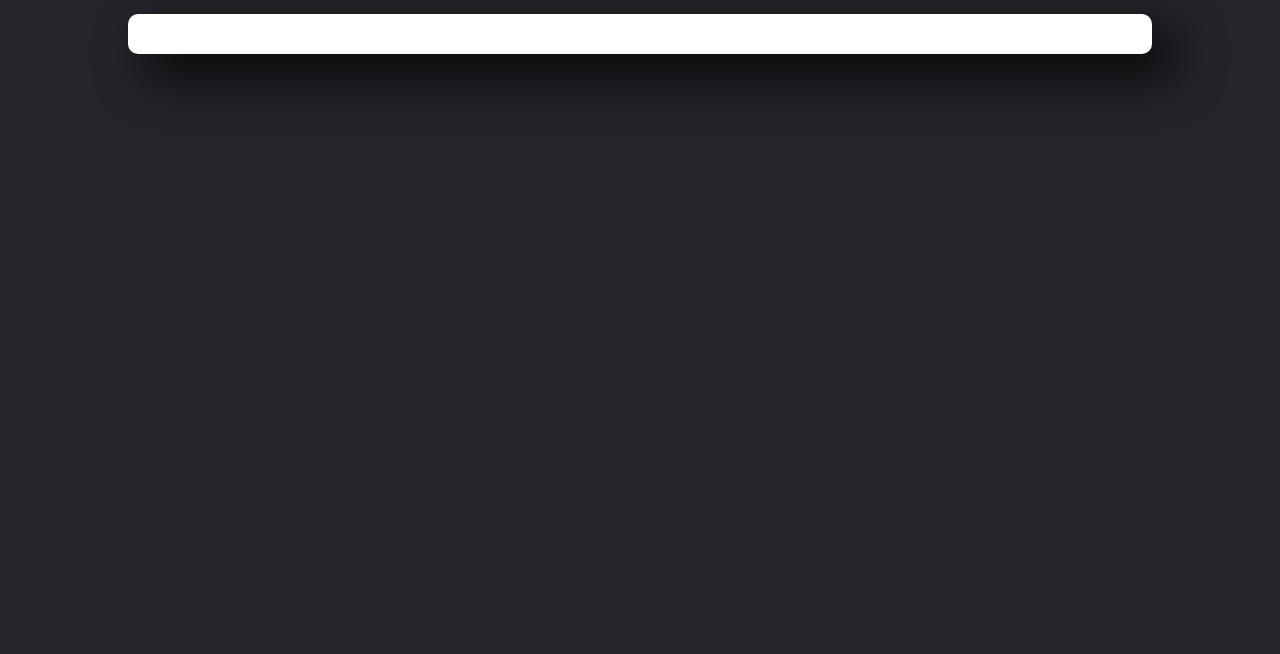
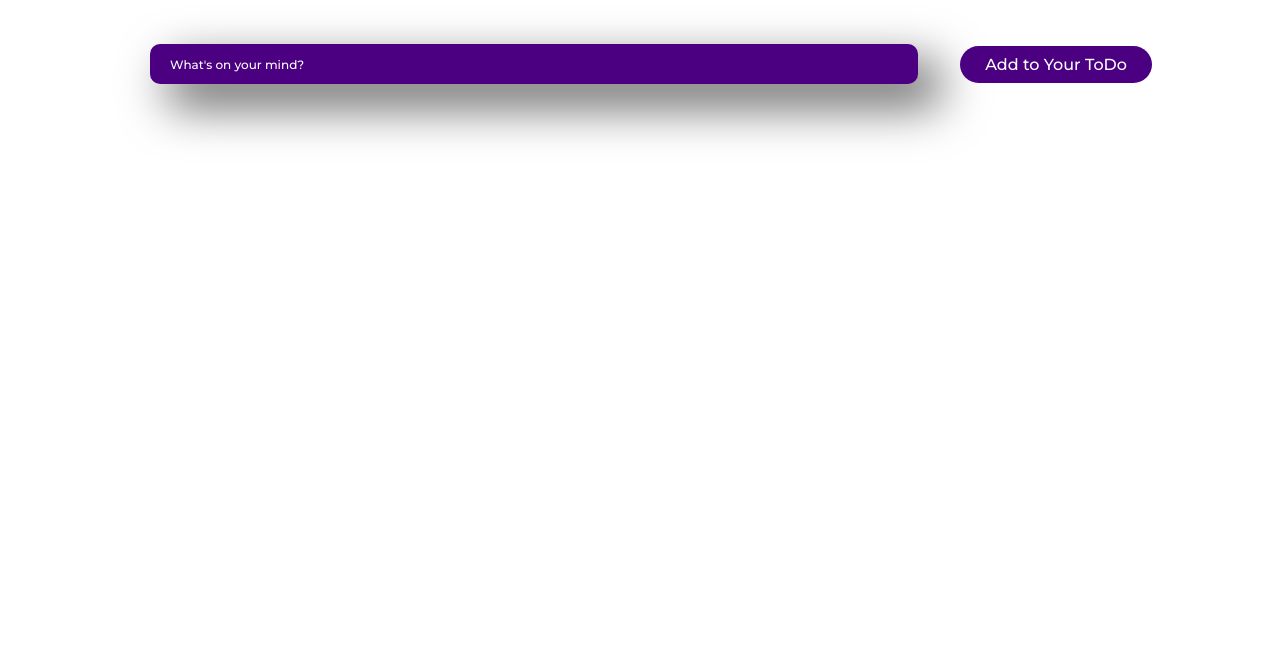
Before and after one commit to adambieda/todo, a plain HTML site: page home.html in a window 1280 px wide. Shown: the part 146-800 px from the top of the page. Drawn offline with Linux system fonts and the light colour scheme.

Commit message:
new save

```diff
--- a/home.css
+++ b/home.css
@@ -3,14 +3,14 @@
     box-sizing: border-box;
     margin: 0;
     padding: 0;
-    background-color: #24252a;
+    background-color: white;
 }
 
 li, a, button {
     font-family: 'Montserrat', sans-serif;
     font-weight: 500;
     font-size: 16px;
-    color: white;
+    color: #4B0082;
     text-decoration: none;
 }
 
@@ -42,36 +42,50 @@ header {
     transition: all 0.3s ease 0s;
 }
 
-.navLinks li a.hover {
-    color: white;
+.navLinks li a:hover {
+    color:rgba(48, 213, 200, 0.8);
 }
 
 button {
+    color: white;
     margin-left: 20px;
     padding: 9px 25px;
-    background-color: rgb(248, 176, 82);
+    background-color: #4B0082;
     border: none;
+    outline: none;
     border-radius: 50px;
     cursor: pointer;
     transition: all 0.3s ease 0s;
 }
 
 button:hover {
-    background-color: rgba(233, 83, 253, 0.8);
+    background-color: rgba(48, 213, 200, 0.8);
 }
 
-
-#note {
+.note {
+    padding: 30px 10%;
     display: flex;
     justify-content: flex-end;
     align-items: center;
-
+}
+input {
+    font-family:'Montserrat', sans-serif;
+    font-weight: 500;
+    font-size: 12px;
+    color: white;
+    padding: 20px 20px;
+    border: none;
+    outline: none;
     height: 40px;
-    width: 80%;
+    width: 75%;
     margin-top: 550px;
-    background-color: white;
+    background-color: #4B0082;
     border: gray;
     border-radius: 10px;
     margin: auto;
-    box-shadow: 20px 20px 47px 3px rgba(0,0,0,0.80);
+    box-shadow: 20px 20px 47px 3px rgba(0,0,0,0.60);
 }
+
+.note ::placeholder {
+    color: white;
+}
--- a/home.html
+++ b/home.html
@@ -29,9 +29,10 @@
 
 
 
-<div id="note">
-    <form>
-
+<div>
+    <form class="note">
+        <input type="text" id="note" name="note" placeholder="What's on your mind?">
+        <button type="submit" class="submit">Add to Your ToDo</button>
     </form>
 </div>
 
```
Also changed, not shown: cancel.html (added), logo.png, stripePay.js (added), success.html (added), 1 other file.
